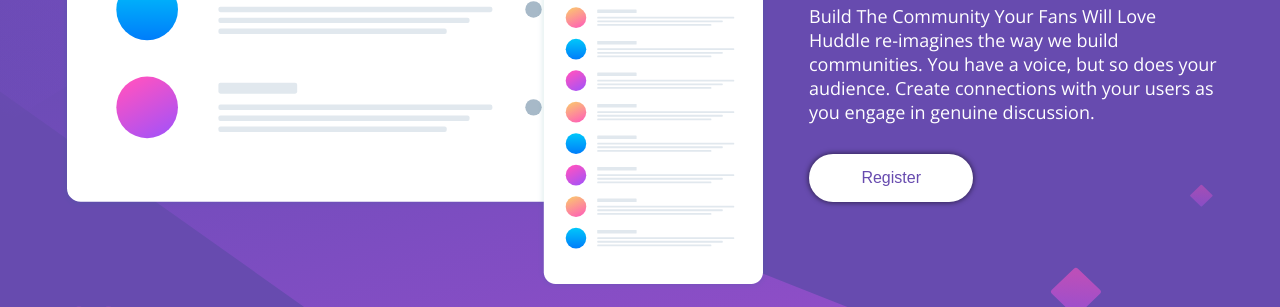
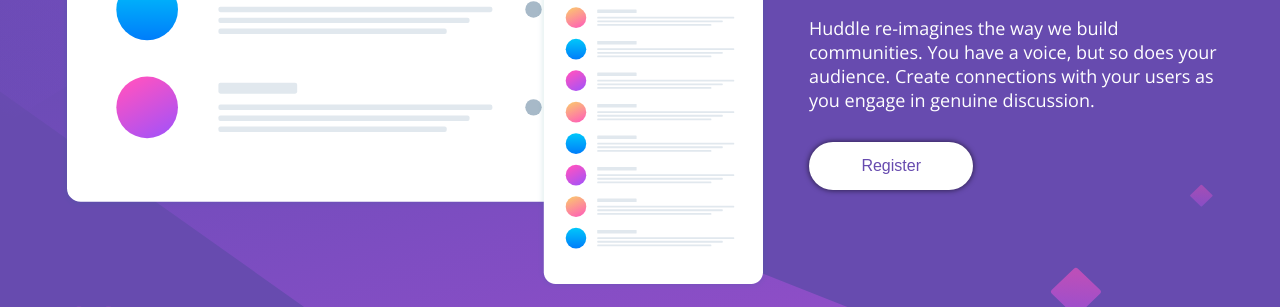
Before and after one commit to codemayank17/FrontEndMentor-Huddle-Landing-Page, a plain HTML site: page index.html in a window 1280 px wide. Shown: the part 371-678 px from the top of the page. Drawn offline with nearby package versions, Linux system fonts and the light colour scheme.

Commit message:
Update index.html

```diff
--- a/index.html
+++ b/index.html
@@ -30,7 +30,7 @@
       <div>
         <h1>Build The Community Your Fans Will Love</h1>
         <p>
-          Build The Community Your Fans Will Love Huddle re-imagines the way we
+          Huddle re-imagines the way we
           build communities. You have a voice, but so does your audience. Create
           connections with your users as you engage in genuine discussion.
         </p>
```
